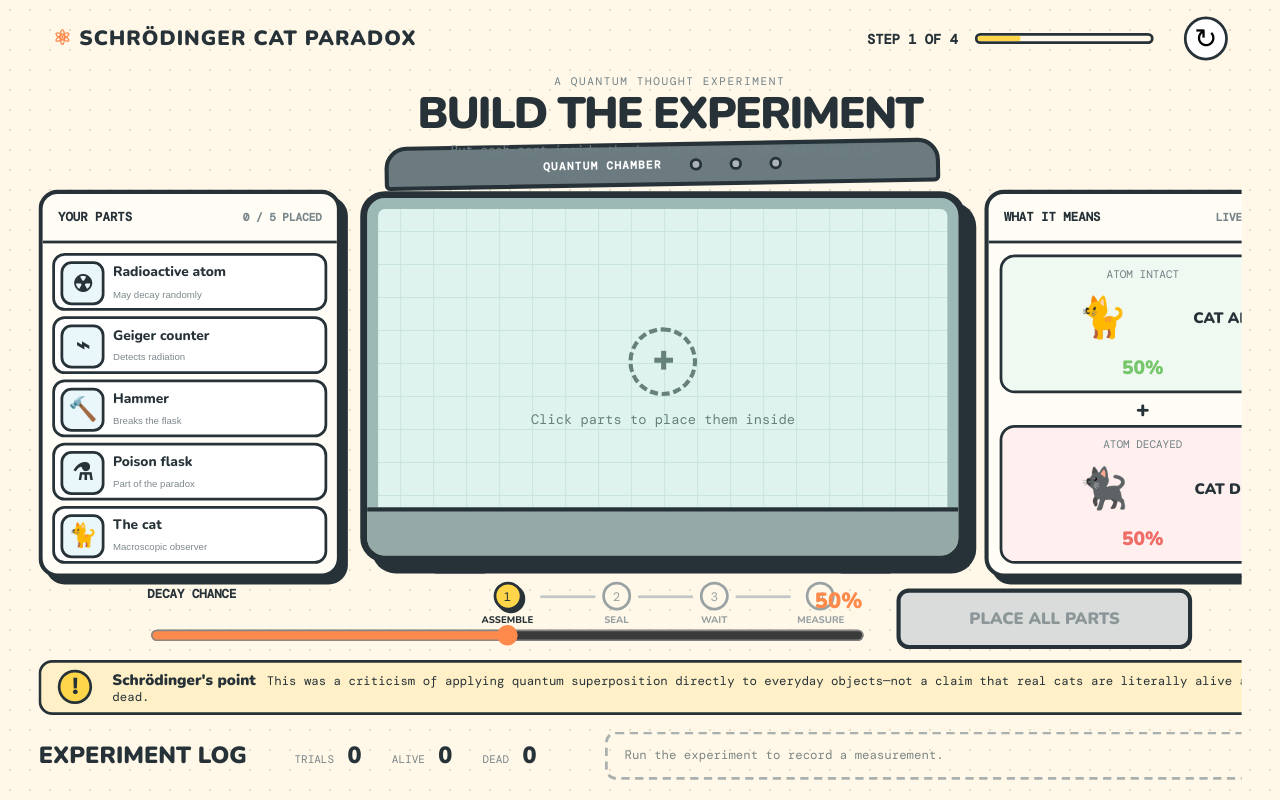
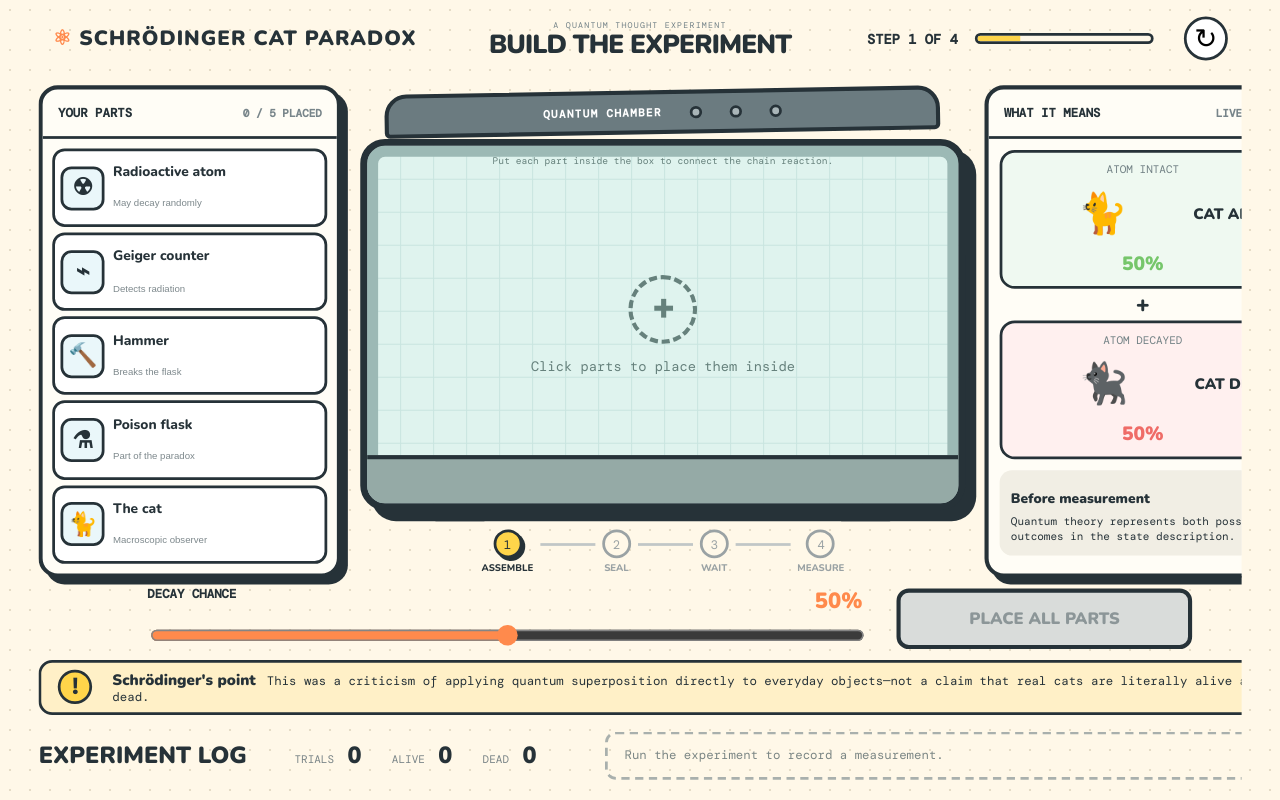
Before and after one commit to pratyushchowdhary/schrodinger-cat-paradox, a plain HTML site: page quantum-lab/index.html in a window 1280 px wide. Drawn offline with nearby package versions, Linux system fonts and the light colour scheme.

Commit message:
Move lesson text into header and chamber

```diff
--- a/quantum-lab/index.html
+++ b/quantum-lab/index.html
@@ -5,23 +5,21 @@
   <meta name="viewport" content="width=device-width, initial-scale=1.0">
   <meta name="theme-color" content="#fff8e8">
   <title>Schrödinger Cat Paradox</title>
-  <link rel="stylesheet" href="styles.css?v=7">
+  <link rel="stylesheet" href="styles.css?v=8">
 </head>
 <body>
   <div class="app-shell">
   <header class="topbar">
     <a class="logo" href="#">⚛ <span>SCHRÖDINGER CAT PARADOX</span></a>
+    <div class="header-lesson">
+      <p class="kicker">A QUANTUM THOUGHT EXPERIMENT</p>
+      <h1 id="lesson-title">BUILD THE EXPERIMENT</h1>
+    </div>
     <div class="progress"><span id="step-label">STEP 1 OF 4</span><div><i id="progress-bar"></i></div></div>
     <button class="round-button" id="reset" aria-label="Restart experiment">↻</button>
   </header>
 
   <main>
-    <section class="intro">
-      <p class="kicker">A QUANTUM THOUGHT EXPERIMENT</p>
-      <h1 id="lesson-title">BUILD THE EXPERIMENT</h1>
-      <p id="lesson-copy">Put each part inside the box to connect the chain reaction.</p>
-    </section>
-
     <section class="game-layout">
       <aside class="card tray">
         <div class="card-title"><span>YOUR PARTS</span><small id="parts-count">0 / 5 PLACED</small></div>
@@ -38,6 +36,7 @@
         <div class="box-wrap" id="box-wrap">
           <div class="box-lid" id="box-lid"><span>QUANTUM CHAMBER</span><i></i><i></i><i></i></div>
           <div class="box" id="box">
+            <p class="box-instruction" id="lesson-copy">Put each part inside the box to connect the chain reaction.</p>
             <div class="empty-message" id="empty-message"><strong>+</strong><span>Click parts to place them inside</span></div>
             <div class="machine" id="machine" aria-label="Experiment apparatus">
               <div class="device atom"><b>☢</b><span>ATOM</span></div><i class="wire w1">→</i>
--- a/quantum-lab/styles.css
+++ b/quantum-lab/styles.css
@@ -11,7 +11,7 @@
   .app-shell{position:fixed;top:0;left:0;width:72.73vw;height:72.73vh;overflow:hidden;transform:scale(1.375);transform-origin:top left}
   .topbar{height:56px;padding:0 3vw}
   .logo{font-size:15px}.round-button{width:32px;height:32px}
-  main{position:absolute;inset:52px 2.2vw 0;width:auto;height:auto;display:grid;grid-template-rows:78px minmax(0,1fr) 48px 40px 48px;gap:6px;padding:2px 0 8px;overflow:hidden}
+  main{position:absolute;inset:56px 2.2vw 0;width:auto;height:auto;display:grid;grid-template-rows:minmax(0,1fr) 48px 40px 48px;gap:6px;padding:6px 0 8px;overflow:hidden}
   .intro{padding:0;display:flex;flex-direction:column;justify-content:flex-start;position:relative;z-index:3}
   .intro .kicker{margin-bottom:3px;font-size:8px}.intro h1{font-size:32px}.intro>p:last-child{margin-top:4px;font-size:9px}
   .game-layout{min-height:0;gap:14px;grid-template-columns:220px minmax(440px,1fr) 230px}
@@ -32,6 +32,20 @@
 }
 @media(min-width:901px) and (max-width:1259px){
   .app-shell{width:90.91vw;height:90.91vh;transform:scale(1.1)}
-  main{inset-inline:2vw;grid-template-rows:68px minmax(0,1fr) 48px 40px 48px}
+  main{inset-inline:2vw;grid-template-rows:minmax(0,1fr) 48px 40px 48px}
   .game-layout{grid-template-columns:200px minmax(360px,1fr) 210px;gap:10px}
 }
+
+.topbar{position:relative}
+.header-lesson{position:absolute;left:50%;top:50%;transform:translate(-50%,-50%);text-align:center;white-space:nowrap;pointer-events:none}
+.header-lesson .kicker{font-size:7px;margin:0 0 2px}
+.header-lesson h1{font:900 21px/.9 Nunito,sans-serif;letter-spacing:-.035em;margin:0}
+.box-instruction{position:absolute;z-index:4;top:11px;left:50%;transform:translateX(-50%);width:90%;margin:0;text-align:center;color:#66817c;font-size:9px;line-height:1.25;pointer-events:none}
+@media(min-width:901px){
+  .header-lesson h1{font-size:19px}.header-lesson .kicker{font-size:6px}
+  .box-instruction{top:7px;font-size:7px}
+}
+@media(max-width:700px){
+  .logo span{display:none}.header-lesson h1{font-size:14px}.header-lesson .kicker{font-size:5px}
+  .box-instruction{font-size:7px}
+}
```
